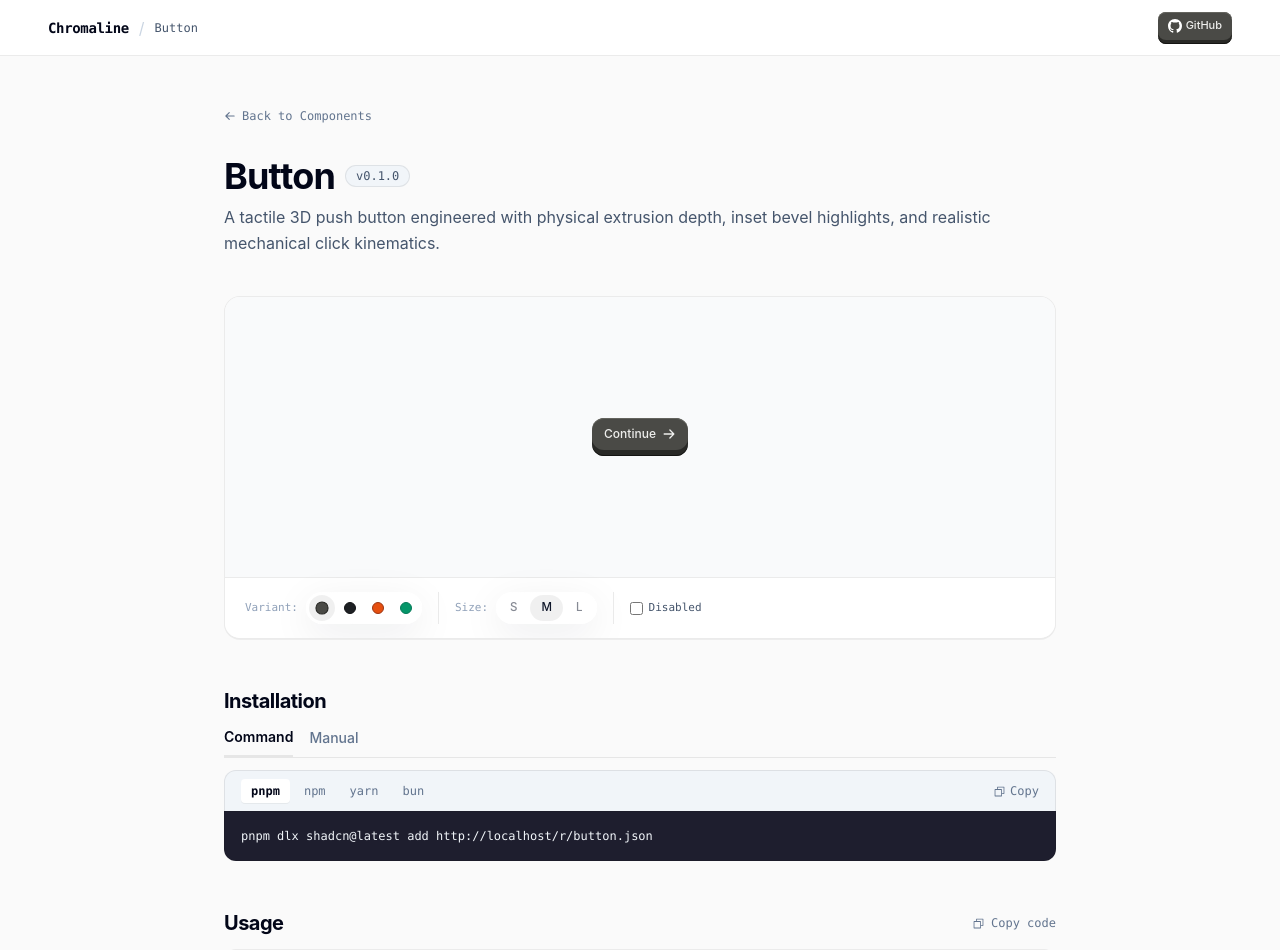
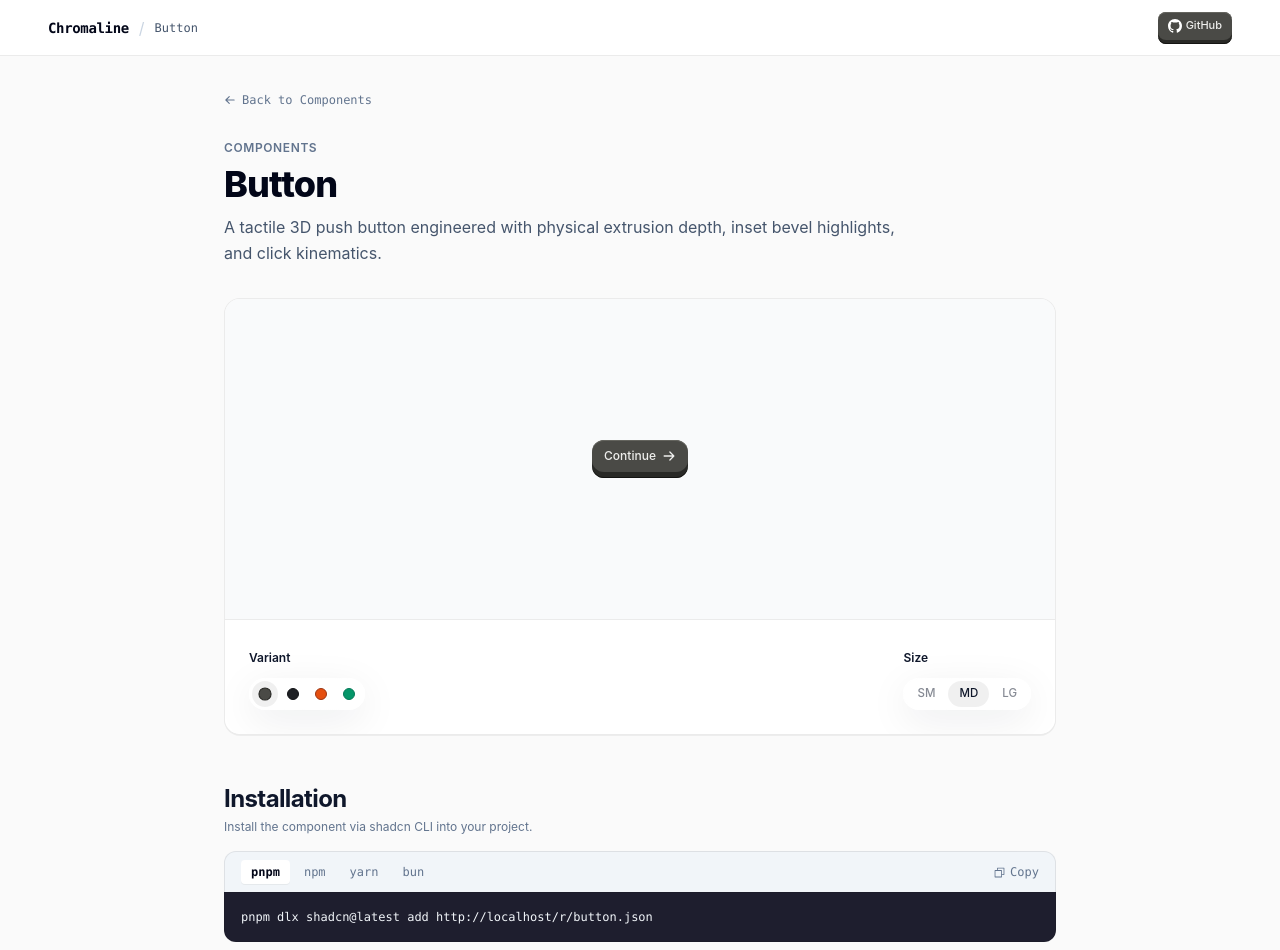
Before and after one commit to ThaminduDasanayake/chromaline, a Next.js app: page /components/button in a window 1280 px wide. Shown: the top 950 px of the page. Built offline with nearby package versions, Linux system fonts and the light colour scheme.

Commit message:
refactor button documentation page to use shared documentation layout components

```diff
--- a/app/components/button/page.tsx
+++ b/app/components/button/page.tsx
@@ -1,11 +1,17 @@
 "use client";
 
 import React, { useState } from "react";
-import { Button } from "@/components/ui/button";
+import { Button, ButtonVariant, ButtonSize } from "@/components/ui/button";
 import { SelectBar } from "@/components/ui/select-bar";
-import { ArrowRightIcon, CopyIcon, CheckIcon } from "@phosphor-icons/react";
-import { SiteHeader, SiteFooter } from "@/components/layout";
-import { InstallCommandTabs, BackLink } from "@/components/docs";
+import { ArrowRightIcon } from "@phosphor-icons/react";
+import {
+  DocsLayout,
+  ComponentPreview,
+  InstallationSection,
+  UsageSection,
+  PropsTable,
+  PropItem,
+} from "@/components/docs";
 
 const CODE_EXAMPLE_LINES = [
   {
@@ -93,315 +99,113 @@ export default function Demo() {
       <ArrowRightIcon size={14} weight="bold" />
     </Button>
   );
-};`;
+}`;
 
-const PROPS_DATA = [
+const PROPS_DATA: PropItem[] = [
   {
-    prop: "variant",
+    name: "variant",
     type: '"default" | "dark" | "orange" | "emerald"',
     default: '"default"',
-    desc: "Preconfigured tactile solid color theme. Default is exact stone #4a4a46.",
+    desc: "Color theme and extrusion aesthetic of the button.",
   },
   {
-    prop: "size",
+    name: "size",
     type: '"sm" | "default" | "lg"',
     default: '"default"',
-    desc: "Dimensions, font size, padding, and physical 3D extrusion depth.",
+    desc: "Button dimensions, font scale, and padding proportions.",
   },
   {
-    prop: "depth",
+    name: "href",
     type: "string",
-    default: "6px (or size depth)",
-    desc: "Custom extrusion thickness (e.g. '8px') translated on press.",
+    default: "undefined",
+    desc: "When provided, automatically renders an interactive anchor link.",
   },
   {
-    prop: "radius",
-    type: "string",
-    default: "0.75rem",
-    desc: "Corner border radius for both the base and surface face.",
+    name: "disabled",
+    type: "boolean",
+    default: "false",
+    desc: "Disables click actions and applies visual muted depth.",
   },
   {
-    prop: "faceColor",
+    name: "className",
     type: "string",
-    default: "#4a4a46",
-    desc: "Custom CSS hex/rgb color for button surface face.",
+    default: '""',
+    desc: "Custom CSS classes to append to the root element.",
   },
   {
-    prop: "faceHighlight",
-    type: "string",
-    default: "#64645e",
-    desc: "Top inset bevel highlight line for mechanical depth.",
-  },
-  {
-    prop: "contentColor",
-    type: "string",
-    default: "#eeeeec",
-    desc: "Text and icon fill color.",
-  },
-  {
-    prop: "baseColor",
-    type: "string",
-    default: "#292926",
-    desc: "Color of the bottom extruded chassis block.",
-  },
-  {
-    prop: "baseShadow",
-    type: "string",
-    default: "#141412",
-    desc: "Deep drop shadow bevel under the extruded chassis.",
-  },
-  {
-    prop: "href",
-    type: "string",
+    name: "children",
+    type: "React.ReactNode",
     default: "undefined",
-    desc: "When provided, automatically renders as an accessible tactile <a> anchor link.",
-  },
-  {
-    prop: "disabled",
-    type: "boolean",
-    default: "false",
-    desc: "Disables interaction and reduces opacity.",
+    desc: "Label, icons, or nested elements rendered inside the button face.",
   },
 ];
 
-export default function ButtonPage() {
-  const [variant, setVariant] = useState<"default" | "dark" | "orange" | "emerald">("default");
-  const [size, setSize] = useState<"sm" | "default" | "lg">("default");
-  const [disabled, setDisabled] = useState(false);
+const VARIANT_SWATCHES = [
+  { key: "default", label: "Default", color: "#4a4a46", darkOutline: "#292926" },
+  { key: "dark", label: "Dark", color: "#1e2024", darkOutline: "#111215" },
+  { key: "orange", label: "Orange", color: "#e54f10", darkOutline: "#9a3412" },
+  { key: "emerald", label: "Emerald", color: "#059669", darkOutline: "#047857" },
+];
 
-  const [installTab, setInstallTab] = useState<"command" | "manual">("command");
-  const [copiedKey, setCopiedKey] = useState<string | null>(null);
-
-  const copyToClipboard = async (text: string, key: string) => {
-    try {
-      await navigator.clipboard.writeText(text);
-      setCopiedKey(key);
-      setTimeout(() => setCopiedKey(null), 2000);
-    } catch (err) {
-      console.error("Failed to copy:", err);
-    }
-  };
+export default function ButtonDocumentationPage() {
+  const [variant, setVariant] = useState<ButtonVariant>("default");
+  const [size, setSize] = useState<ButtonSize>("default");
 
   return (
-    <div className="flex min-h-screen flex-col bg-[#FAFAFA] font-sans text-slate-900 selection:bg-slate-200">
-      {/* Top Header Navbar */}
-      <SiteHeader breadcrumb="Button" />
+    <DocsLayout
+      title="Button"
+      description="A tactile 3D push button engineered with physical extrusion depth, inset bevel highlights, and click kinematics."
+    >
+      {/* 1. Preview */}
+      <ComponentPreview
+        controls={
+          <div className="flex flex-wrap items-center justify-between gap-6">
+            <div>
+              <label className="text-xs font-semibold text-slate-900">Variant</label>
+              <div className="mt-2.5">
+                <SelectBar
+                  size="xs"
+                  items={VARIANT_SWATCHES}
+                  value={variant}
+                  onChange={(v) => setVariant(v as ButtonVariant)}
+                />
+              </div>
+            </div>
 
-      {/* Main Container */}
-      <main className="mx-auto w-full max-w-4xl flex-1 px-4 py-8 sm:px-6 md:px-8 md:py-12">
-        <BackLink />
-
-        {/* Page Title & Intro */}
-        <div className="mb-10">
-          <div className="flex items-center gap-2.5">
-            <h1 className="text-3xl font-bold tracking-tight text-slate-950 sm:text-4xl">Button</h1>
-            <span className="rounded-full border border-slate-200 bg-slate-100 px-2.5 py-0.5 font-mono text-xs font-medium text-slate-600">
-              v0.1.0
-            </span>
-          </div>
-          <p className="mt-2 text-sm leading-relaxed text-slate-600 sm:text-base">
-            A tactile 3D push button engineered with physical extrusion depth, inset bevel
-            highlights, and realistic mechanical click kinematics.
-          </p>
-        </div>
-
-        {/* Interactive Preview Canvas */}
-        <div className="mb-12 overflow-hidden rounded-2xl border border-slate-200/90 bg-white shadow-2xs">
-          {/* Canvas Area */}
-          <div className="relative flex min-h-70 flex-col items-center justify-center bg-[#F9FAFB] p-8 sm:p-12">
-            <div className="flex flex-col items-center gap-4">
-              <Button variant={variant} size={size} disabled={disabled}>
-                <span>Continue</span>
-                <ArrowRightIcon size={14} weight="bold" />
-              </Button>
-            </div>
-          </div>
-
-          {/* Interactive Controls Bar */}
-          <div className="flex flex-wrap items-center justify-between gap-4 border-t border-slate-100 bg-white px-5 py-3.5 font-mono text-xs">
-            <div className="flex flex-wrap items-center gap-4">
-              {/* Variant Picker */}
-              <div className="flex items-center gap-2 border-r border-slate-200 pr-4">
-                <span className="text-[11px] text-slate-400">Variant:</span>
-                <SelectBar<"default" | "dark" | "orange" | "emerald">
-                  variant="swatches"
+            <div>
+              <label className="text-xs font-semibold text-slate-900">Size</label>
+              <div className="mt-2.5">
+                <SelectBar<ButtonSize>
                   size="xs"
                   items={[
-                    { key: "default", label: "Default", color: "#4a4a46", darkOutline: "#292926" },
-                    { key: "dark", label: "Dark", color: "#1e2024", darkOutline: "#111215" },
-                    { key: "orange", label: "Orange", color: "#e54f10", darkOutline: "#9a3412" },
-                    { key: "emerald", label: "Emerald", color: "#059669", darkOutline: "#047857" },
-                  ]}
-                  value={variant}
-                  onChange={setVariant}
-                  ariaLabel="Select button variant"
-                />
-              </div>
-
-              {/* Size Picker */}
-              <div className="flex items-center gap-2 border-r border-slate-200 pr-4">
-                <span className="text-[11px] text-slate-400">Size:</span>
-                <SelectBar<"sm" | "default" | "lg">
-                  size="xs"
-                  items={[
-                    { key: "sm", label: "S" },
-                    { key: "default", label: "M" },
-                    { key: "lg", label: "L" },
+                    { key: "sm", label: "SM" },
+                    { key: "default", label: "MD" },
+                    { key: "lg", label: "LG" },
                   ]}
                   value={size}
                   onChange={setSize}
-                  ariaLabel="Select button size"
                 />
-              </div>
-
-              {/* Disabled Toggle */}
-              <div className="flex items-center gap-2">
-                <label className="flex cursor-pointer items-center gap-1.5 text-[11px] text-slate-600">
-                  <input
-                    type="checkbox"
-                    checked={disabled}
-                    onChange={(e) => setDisabled(e.target.checked)}
-                    className="cursor-pointer rounded text-slate-900"
-                  />
-                  <span>Disabled</span>
-                </label>
               </div>
             </div>
           </div>
+        }
+      >
+        <div className="py-8">
+          <Button variant={variant} size={size}>
+            <span>Continue</span>
+            <ArrowRightIcon size={14} weight="bold" />
+          </Button>
         </div>
+      </ComponentPreview>
 
-        {/* Installation Section */}
-        <section className="mb-12">
-          <h2 className="mb-3 text-xl font-bold tracking-tight text-slate-950">Installation</h2>
+      {/* 2. Installation */}
+      <InstallationSection componentName="button" />
 
-          <div className="mb-3 flex gap-4 border-b border-slate-200 text-sm font-medium">
-            <button
-              type="button"
-              onClick={() => setInstallTab("command")}
-              className={`cursor-pointer pb-2 transition-all ${
-                installTab === "command"
-                  ? "border-b-2 border-slate-950 font-semibold text-slate-950"
-                  : "text-slate-500 hover:text-slate-800"
-              }`}
-            >
-              Command
-            </button>
-            <button
-              type="button"
-              onClick={() => setInstallTab("manual")}
-              className={`cursor-pointer pb-2 transition-all ${
-                installTab === "manual"
-                  ? "border-b-2 border-slate-950 font-semibold text-slate-950"
-                  : "text-slate-500 hover:text-slate-800"
-              }`}
-            >
-              Manual
-            </button>
-          </div>
+      {/* 3. Usage */}
+      <UsageSection codeText={CODE_EXAMPLE_TEXT} codeLines={CODE_EXAMPLE_LINES} />
 
-          {installTab === "command" ? (
-            <InstallCommandTabs componentName="button" />
-          ) : (
-            <div className="space-y-3 rounded-xl border border-slate-200/90 bg-white p-4 font-mono text-xs shadow-2xs">
-              <div className="flex items-center justify-between border-b border-slate-100 pb-2">
-                <span className="font-sans text-[12px] font-medium text-slate-600">
-                  Copy code into <code className="text-slate-900">components/ui/button.tsx</code>
-                </span>
-                <button
-                  type="button"
-                  onClick={() => copyToClipboard(CODE_EXAMPLE_TEXT, "manual-copy")}
-                  className="cursor-pointer rounded p-1 text-slate-500 transition-colors hover:bg-slate-100 hover:text-slate-900"
-                  title="Copy code"
-                >
-                  {copiedKey === "manual-copy" ? (
-                    <span className="flex items-center gap-1 text-[10px] font-medium text-emerald-600">
-                      <CheckIcon size={13} weight="bold" /> Copied!
-                    </span>
-                  ) : (
-                    <CopyIcon size={14} />
-                  )}
-                </button>
-              </div>
-              <p className="font-sans text-xs text-slate-500">
-                Create <code className="font-mono text-slate-900">components/ui/button.tsx</code> in
-                your project.
-              </p>
-            </div>
-          )}
-        </section>
-
-        {/* Code Example Section */}
-        <section className="mb-12">
-          <div className="mb-3 flex items-center justify-between">
-            <h2 className="text-xl font-bold tracking-tight text-slate-950">Usage</h2>
-            <button
-              type="button"
-              onClick={() => copyToClipboard(CODE_EXAMPLE_TEXT, "usage-copy")}
-              className="flex cursor-pointer items-center gap-1.5 font-mono text-xs text-slate-500 hover:text-slate-900"
-            >
-              {copiedKey === "usage-copy" ? (
-                <span className="flex items-center gap-1 font-medium text-emerald-600">
-                  <CheckIcon size={13} weight="bold" /> Copied!
-                </span>
-              ) : (
-                <>
-                  <CopyIcon size={13} />
-                  <span>Copy code</span>
-                </>
-              )}
-            </button>
-          </div>
-
-          <div className="overflow-x-auto rounded-xl border border-slate-200/90 bg-white p-4 font-mono text-xs shadow-2xs">
-            <div className="space-y-1">
-              {CODE_EXAMPLE_LINES.map((line) => (
-                <div key={line.num} className="flex">
-                  <span className="w-8 shrink-0 pr-4 text-right text-slate-300 select-none">
-                    {line.num}
-                  </span>
-                  <span>
-                    {line.parts.map((p, idx) => (
-                      <span key={idx} className={p.cls || "text-slate-700"}>
-                        {p.text}
-                      </span>
-                    ))}
-                  </span>
-                </div>
-              ))}
-            </div>
-          </div>
-        </section>
-
-        {/* Props Reference Table */}
-        <section className="mb-12">
-          <h2 className="mb-3 text-xl font-bold tracking-tight text-slate-950">Props</h2>
-          <div className="overflow-x-auto rounded-xl border border-slate-200/90 bg-white shadow-2xs">
-            <table className="w-full text-left font-mono text-xs">
-              <thead className="border-b border-slate-100 bg-slate-50/50 text-[11px] tracking-wider text-slate-500 uppercase">
-                <tr>
-                  <th className="px-4 py-3 font-semibold">Prop</th>
-                  <th className="px-4 py-3 font-semibold">Type</th>
-                  <th className="px-4 py-3 font-semibold">Default</th>
-                  <th className="px-4 py-3 font-sans font-semibold">Description</th>
-                </tr>
-              </thead>
-              <tbody className="divide-y divide-slate-100">
-                {PROPS_DATA.map((item) => (
-                  <tr key={item.prop} className="transition-colors hover:bg-slate-50/50">
-                    <td className="px-4 py-3 font-semibold text-purple-700">{item.prop}</td>
-                    <td className="px-4 py-3 text-slate-600">{item.type}</td>
-                    <td className="px-4 py-3 text-slate-400">{item.default}</td>
-                    <td className="px-4 py-3 font-sans text-xs text-slate-600">{item.desc}</td>
-                  </tr>
-                ))}
-              </tbody>
-            </table>
-          </div>
-        </section>
-      </main>
-
-      {/* Clean Minimal Footer */}
-      <SiteFooter />
-    </div>
+      {/* 4. Props */}
+      <PropsTable componentName="Button" props={PROPS_DATA} />
+    </DocsLayout>
   );
 }
```
